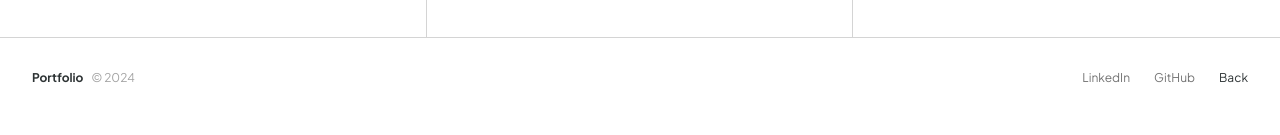
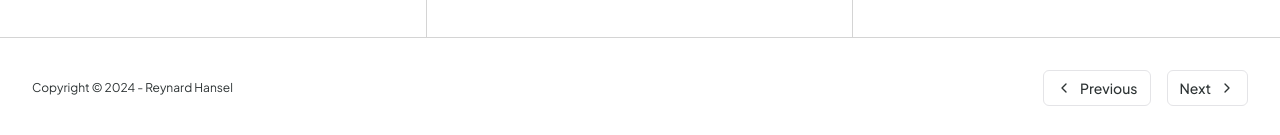
Before and after one commit to ReynardHansel/personal-portfolio-2-next, a Next.js app: page /project/2 in a window 1280 px wide. Shown: the part 1451-1586 px from the top of the page. Built offline with nearby package versions, Linux system fonts and the light colour scheme; a web font is replaced by a local one.

Commit message:
feat(proj): add project navigation and modularize SectionLabel component across project pages

```diff
--- a/src/app/components/Project/ProjectAnalysis.tsx
+++ b/src/app/components/Project/ProjectAnalysis.tsx
@@ -1,5 +1,6 @@
 import { motion } from "framer-motion";
 import { projectsBento } from "@/data/projects_bento";
+import SectionLabel from "./SectionLabel";
 
 type ProjectAnalysisProps = {
   project: (typeof projectsBento)[number];
@@ -27,14 +28,3 @@ export default function ProjectAnalysis({ project }: ProjectAnalysisProps) {
     </motion.div>
   );
 }
-
-function SectionLabel({ children }: { children: React.ReactNode }) {
-  return (
-    <div className="mb-6 flex items-center gap-3">
-      <div className="h-8 w-2 rounded-full bg-porto_purple" />
-      <h2 className="text-xs font-bold uppercase tracking-widest text-neutral-500">
-        {children}
-      </h2>
-    </div>
-  );
-}
--- a/src/app/components/Project/ProjectEvaluation.tsx
+++ b/src/app/components/Project/ProjectEvaluation.tsx
@@ -1,5 +1,6 @@
 import { motion } from "framer-motion";
 import { projectsBento } from "@/data/projects_bento";
+import SectionLabel from "./SectionLabel";
 
 type ProjectEvaluationProps = {
   project: (typeof projectsBento)[number];
@@ -23,14 +24,3 @@ export default function ProjectEvaluation({
     </motion.div>
   );
 }
-
-function SectionLabel({ children }: { children: React.ReactNode }) {
-  return (
-    <div className="mb-6 flex items-center gap-3">
-      <div className="h-8 w-2 rounded-full bg-porto_purple" />
-      <h2 className="text-xs font-bold uppercase tracking-widest text-neutral-500">
-        {children}
-      </h2>
-    </div>
-  );
-}
--- a/src/app/components/Project/ProjectFrameworkTech.tsx
+++ b/src/app/components/Project/ProjectFrameworkTech.tsx
@@ -2,6 +2,7 @@ import { motion } from "framer-motion";
 import Link from "next/link";
 import SkillCard from "@/app/components/Skillset/SkillCard";
 import { projectsBento } from "@/data/projects_bento";
+import SectionLabel from "./SectionLabel";
 
 type ProjectFrameworkTechProps = {
   project: (typeof projectsBento)[number];
@@ -52,17 +53,6 @@ export default function ProjectFrameworkTech({
   );
 }
 
-function SectionLabel({ children }: { children: React.ReactNode }) {
-  return (
-    <div className="mb-6 flex items-center gap-3">
-      <div className="h-8 w-2 rounded-full bg-porto_purple" />
-      <h2 className="text-xs font-bold uppercase tracking-widest text-neutral-500">
-        {children}
-      </h2>
-    </div>
-  );
-}
-
 function ActionLink({
   href,
   children,
--- a/src/app/components/Project/ProjectProblemStatement.tsx
+++ b/src/app/components/Project/ProjectProblemStatement.tsx
@@ -1,5 +1,6 @@
 import { motion } from "framer-motion";
 import { projectsBento } from "@/data/projects_bento";
+import SectionLabel from "./SectionLabel";
 
 type ProjectProblemStatementProps = {
   project: (typeof projectsBento)[number];
@@ -18,14 +19,3 @@ export default function ProjectProblemStatement({
     </motion.div>
   );
 }
-
-function SectionLabel({ children }: { children: React.ReactNode }) {
-  return (
-    <div className="mb-6 flex items-center gap-3">
-      <div className="h-8 w-2 rounded-full bg-porto_purple" />
-      <h2 className="text-xs font-bold uppercase tracking-widest text-neutral-500">
-        {children}
-      </h2>
-    </div>
-  );
-}
--- a/src/app/components/Project/ProjectVisualAssets.tsx
+++ b/src/app/components/Project/ProjectVisualAssets.tsx
@@ -10,6 +10,7 @@ import {
   CarouselPrevious,
 } from "@/components/ui/carousel";
 import { projectsBento } from "@/data/projects_bento";
+import SectionLabel from "./SectionLabel";
 
 type ProjectVisualAssetsProps = {
   project: (typeof projectsBento)[number];
@@ -28,17 +29,6 @@ export default function ProjectVisualAssets({
         <ProprietaryPlaceholder />
       )}
     </motion.div>
-  );
-}
-
-function SectionLabel({ children }: { children: React.ReactNode }) {
-  return (
-    <div className="mb-6 flex items-center gap-3">
-      <div className="h-8 w-2 rounded-full bg-porto_purple" />
-      <h2 className="text-xs font-bold uppercase tracking-widest text-neutral-500">
-        {children}
-      </h2>
-    </div>
   );
 }
 
--- /dev/null
+++ b/src/app/components/Project/SectionLabel.tsx
@@ -0,0 +1,14 @@
+export default function SectionLabel({
+  children,
+}: {
+  children: React.ReactNode;
+}) {
+  return (
+    <div className="mb-6 flex items-center gap-3">
+      <div className="h-8 w-2 rounded-full bg-porto_purple" />
+      <h2 className="text-xs font-bold uppercase tracking-widest text-neutral-500">
+        {children}
+      </h2>
+    </div>
+  );
+}
--- a/src/app/project/[id]/page.tsx
+++ b/src/app/project/[id]/page.tsx
@@ -2,8 +2,10 @@
 
 import { useParams, useRouter } from "next/navigation";
 import { motion } from "framer-motion";
+import { ChevronLeft, ChevronRight } from "lucide-react";
 import { projectsBento } from "@/data/projects_bento";
 import Link from "next/link";
+import { Button } from "@/components/ui/button";
 import ProjectHero from "@/app/components/Project/ProjectHero";
 import ProjectProblemStatement from "@/app/components/Project/ProjectProblemStatement";
 import ProjectFrameworkTech from "@/app/components/Project/ProjectFrameworkTech";
@@ -63,28 +65,46 @@ export default function ProjectPage() {
       {/* Footer */}
       <footer className="flex flex-col items-start justify-between border-t border-neutral-300 px-8 py-8 text-xs sm:flex-row sm:items-center">
         <div className="mb-4 sm:mb-0">
-          <span className="font-bold text-[#2d3334]">Portfolio</span>
-          <span className="ml-2 text-neutral-400">© 2024</span>
+          Copyright © 2024 - Reynard Hansel
         </div>
-        <div className="flex gap-6">
-          <Link
-            href="#"
-            className="text-neutral-500 transition-colors hover:text-porto_purple"
+        <div className="flex gap-4" id="next-prev">
+          <Button
+            variant="outline"
+            size="sm"
+            disabled={projectIndex <= 0}
+            asChild={projectIndex > 0}
           >
-            LinkedIn
-          </Link>
-          <Link
-            href="#"
-            className="text-neutral-500 transition-colors hover:text-porto_purple"
+            {projectIndex > 0 ? (
+              <Link href={`/project/${projectIndex}`}>
+                <ChevronLeft className="mr-2 h-4 w-4" />
+                Previous
+              </Link>
+            ) : (
+              <>
+                <ChevronLeft className="mr-2 h-4 w-4" />
+                Previous
+              </>
+            )}
+          </Button>
+          <Button
+            variant="outline"
+            className="hover:bg-porto_purple hover:text-broken_white"
+            size="sm"
+            disabled={projectIndex >= projectsBento.length - 1}
+            asChild={projectIndex < projectsBento.length - 1}
           >
-            GitHub
-          </Link>
-          <button
-            onClick={() => router.push("/#projects")}
-            className="text-[#2d3334] transition-colors hover:text-porto_purple"
-          >
-            Back
-          </button>
+            {projectIndex < projectsBento.length - 1 ? (
+              <Link href={`/project/${projectIndex + 2}`}>
+                Next
+                <ChevronRight className="ml-2 h-4 w-4" />
+              </Link>
+            ) : (
+              <>
+                Next
+                <ChevronRight className="ml-2 h-4 w-4" />
+              </>
+            )}
+          </Button>
         </div>
       </footer>
     </motion.div>
```
